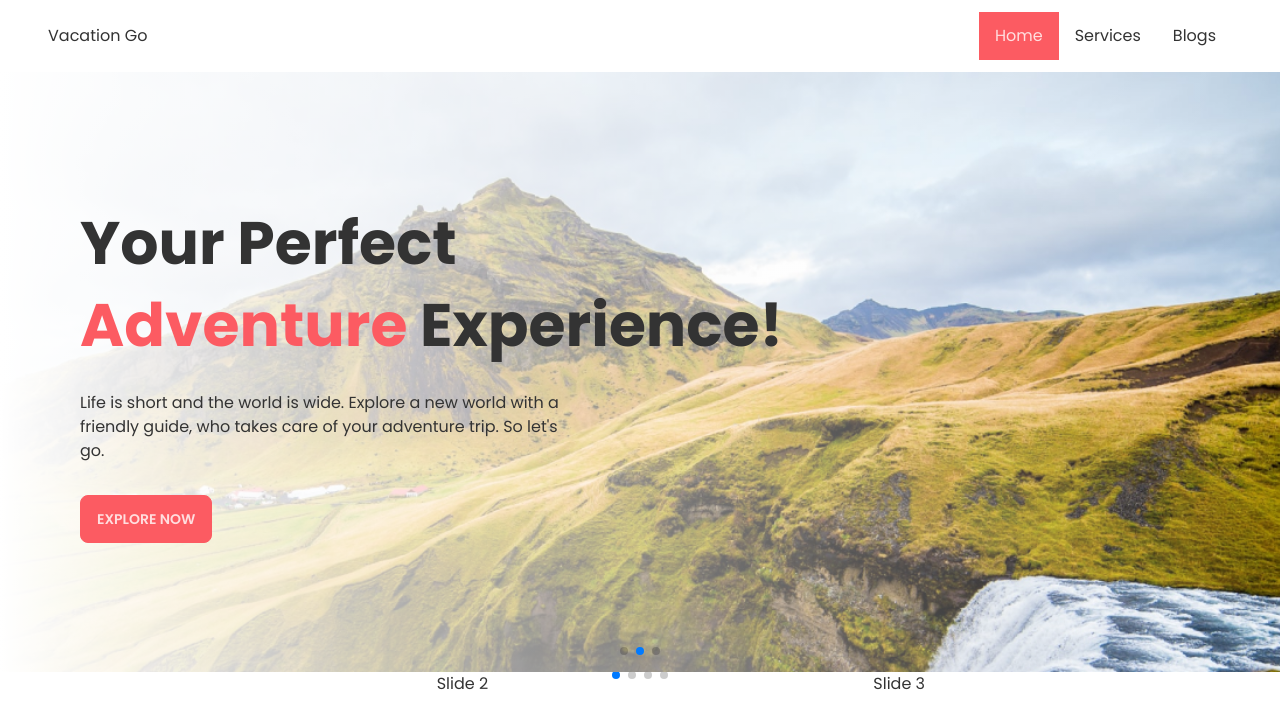
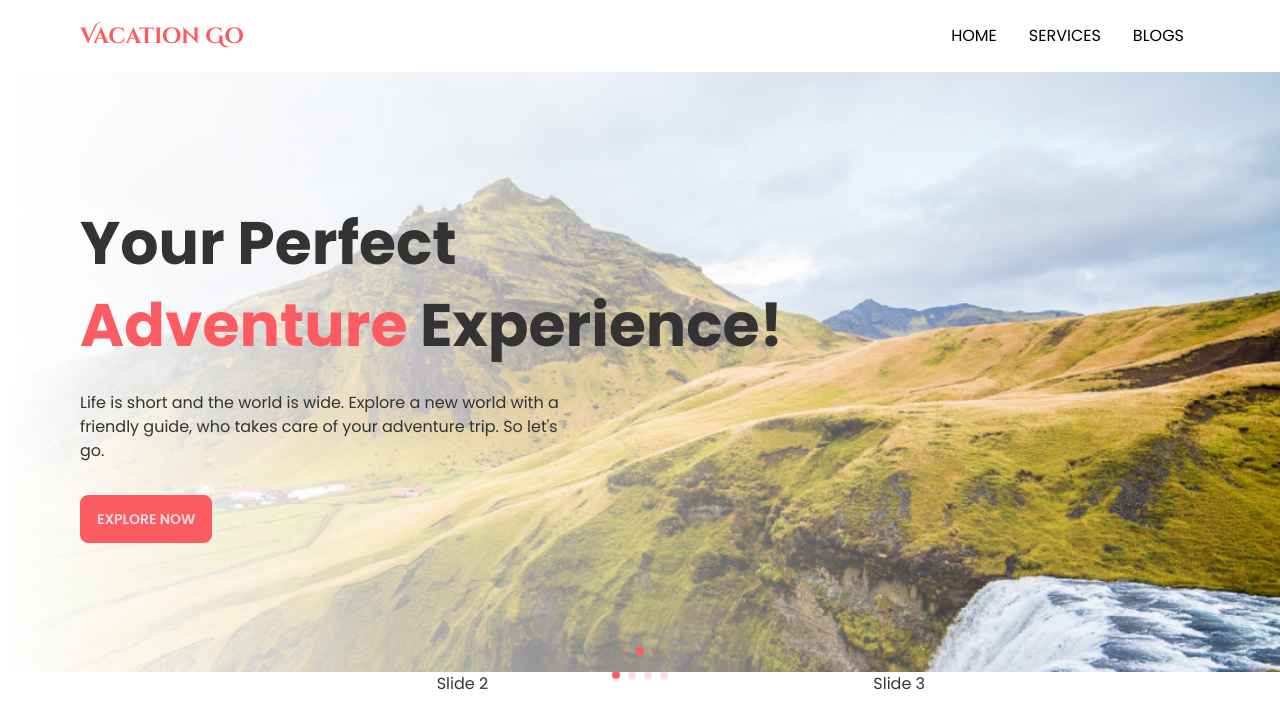
Before and after one commit to Habidhossen/Vacation-Go-Client, a React (Create React App) app: page / in a window 1280 px wide. Shown: the top 728 px of the page. Built offline with nearby package versions, Linux system fonts and the light colour scheme.

Commit message:
customize the nav bar

```diff
--- a/src/App.css
+++ b/src/App.css
@@ -1,4 +1,4 @@
-@import url("https://fonts.googleapis.com/css2?family=Caveat:wght@400;500;600;700&family=Poppins:wght@300;400;500;600;700&display=swap");
+@import url("https://fonts.googleapis.com/css2?family=Cinzel+Decorative:wght@400;700&family=Poppins:wght@300;400;500;600;700&display=swap");
 
 * {
   box-sizing: border-box;
@@ -7,6 +7,10 @@
 }
 
 body {
-  font-family: "Caveat", cursive;
+  font-family: "Cinzel Decorative", cursive;
   font-family: "Poppins", sans-serif;
 }
+
+:root {
+  --color-primary: #fc5b62;
+}
--- a/src/assets/styles/style.css
+++ b/src/assets/styles/style.css
@@ -0,0 +1,24 @@
+/* Customize the Navigation-bar */
+.nav-brand {
+  font-family: "Cinzel Decorative", cursive;
+  font-size: 22px;
+  font-weight: 700;
+  color: var(--color-primary);
+}
+.nav-link {
+  color: black !important;
+  background-color: transparent !important;
+  text-transform: uppercase;
+}
+.nav-link:focus {
+  color: var(--color-primary) !important;
+  font-weight: 500;
+}
+.nav-link:hover {
+  color: var(--color-primary) !important;
+}
+
+/* Customize swiper-slider button color */
+.swiper-pagination-bullet {
+  background-color: var(--color-primary) !important;
+}
--- a/src/pages/Home/Banner.js
+++ b/src/pages/Home/Banner.js
@@ -1,5 +1,6 @@
 // Import Swiper React components
 import { Swiper, SwiperSlide } from "swiper/react";
+import "../../assets/styles/style.css";
 
 // Import Swiper styles
 import { Autoplay, Navigation, Pagination } from "swiper";
--- a/src/pages/Shared/Navbar/Navbar.js
+++ b/src/pages/Shared/Navbar/Navbar.js
@@ -1,10 +1,17 @@
 import { Link, NavLink } from "react-router-dom";
+import "../../../assets/styles/style.css";
 
 const Navbar = () => {
   const menuItems = (
     <>
       <li>
-        <NavLink to="/">Home</NavLink>
+        <NavLink
+          className="nav-link"
+          // className="bg-transparent text-black uppercase hover:bg-transparent focus:bg-transparent focus:font-medium focus:text-primary active:bg-transparent"
+          to="/"
+        >
+          Home
+        </NavLink>
       </li>
       {/* {user && (
             <li>
@@ -12,10 +19,22 @@ const Navbar = () => {
             </li>
           )} */}
       <li>
-        <NavLink to="/services">Services</NavLink>
+        <NavLink
+          className="nav-link"
+          // className="bg-transparent text-black uppercase hover:bg-transparent focus:bg-transparent focus:font-medium focus:text-primary active:bg-transparent"
+          to="/services"
+        >
+          Services
+        </NavLink>
       </li>
       <li>
-        <NavLink to="/blogs">Blogs</NavLink>
+        <NavLink
+          className="nav-link"
+          // className="bg-transparent text-black uppercase hover:bg-transparent focus:bg-transparent focus:font-medium focus:text-primary active:bg-transparent"
+          to="/blogs"
+        >
+          Blogs
+        </NavLink>
       </li>
       {/* <li>
             {user ? (
@@ -30,7 +49,7 @@ const Navbar = () => {
   );
   return (
     <nav>
-      <div className="navbar sticky top-0 z-50 backdrop-filter backdrop-blur-2xl py-3 lg:px-12">
+      <div className="navbar sticky top-0 z-50 backdrop-filter backdrop-blur-2xl py-3 lg:px-20">
         <div className="navbar-start">
           <div className="dropdown">
             <label tabIndex="0" className="btn btn-ghost lg:hidden">
```
Also changed, not shown: src/pages/Home/Review.js (added).
